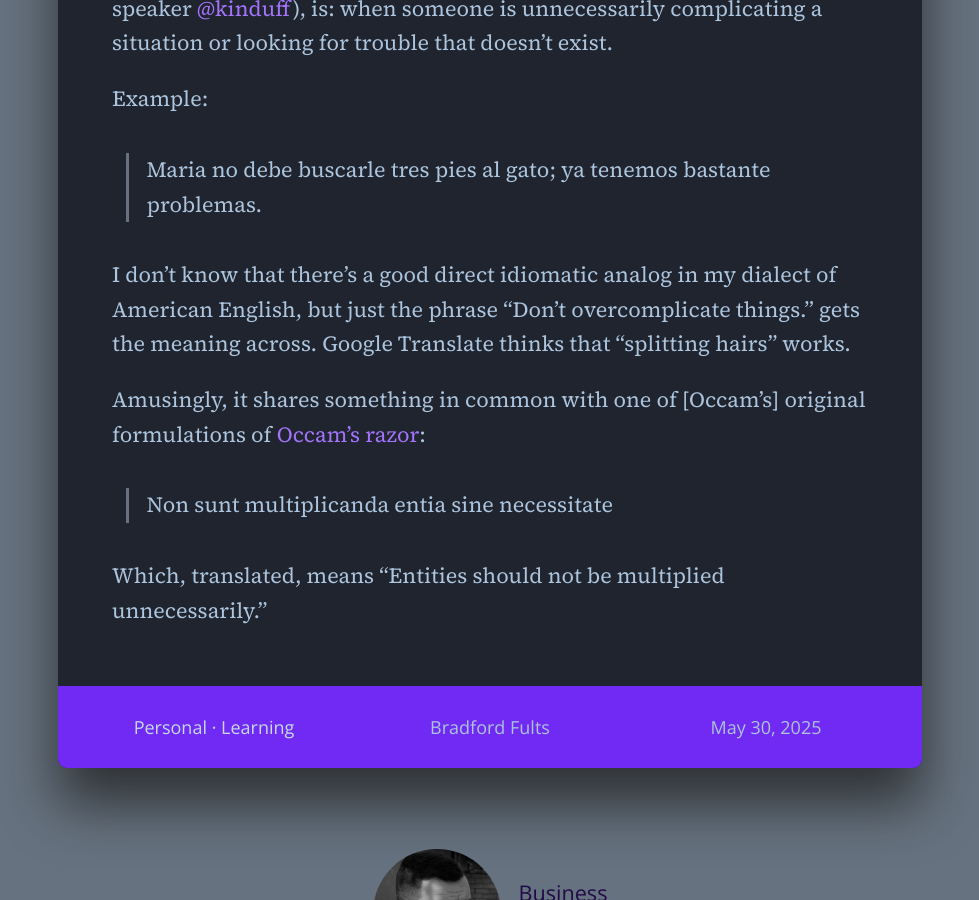
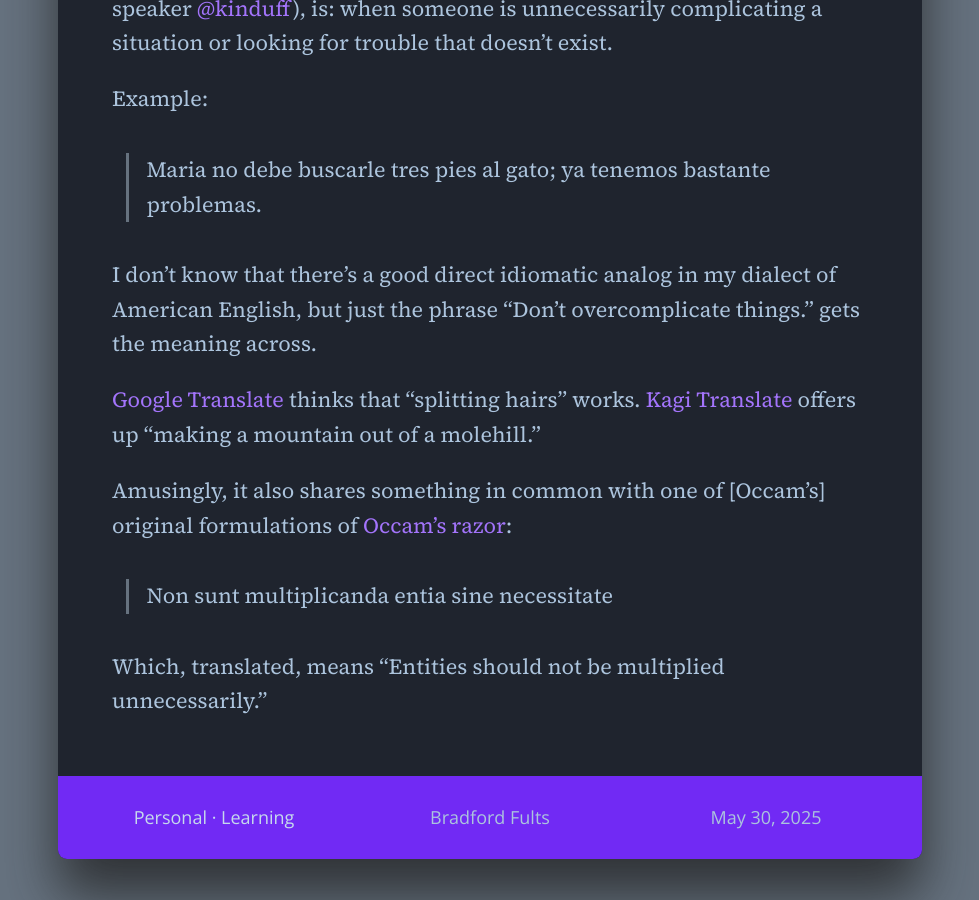
Before and after one commit to h3h/bradfordfults.com, a Jekyll site: the page built from personal/learning/_posts/2025-05-30-buscarle-tres-pies-al-gato.md, in a window 1280 px wide and 900 px high, scrolled down 791 px. Shown: the whole window, without its empty margins (150-1129 px from the left). Built offline with Jekyll 4.4.1, drawn with Linux system fonts in a browser that asks for light colours.

Commit message:
Small revision to tres pies

```diff
--- a/personal/learning/_posts/2025-05-30-buscarle-tres-pies-al-gato.md
+++ b/personal/learning/_posts/2025-05-30-buscarle-tres-pies-al-gato.md
@@ -18,9 +18,12 @@ Example:
 
 I don’t know that there’s a good direct idiomatic analog in my dialect of
 American English, but just the phrase “Don’t overcomplicate things.” gets the
-meaning across. Google Translate thinks that “splitting hairs” works.
+meaning across.
 
-Amusingly, it shares something in common with one of [Occam’s] original
+[Google Translate][GT] thinks that “splitting hairs” works. [Kagi Translate][KT]
+offers up “making a mountain out of a molehill.”
+
+Amusingly, it also shares something in common with one of [Occam’s] original
 formulations of [Occam’s razor][OR]:
 
 > Non sunt multiplicanda entia sine necessitate
@@ -29,3 +32,5 @@ Which, translated, means “Entities should not be multiplied unnecessarily.”
 
 [OR]: https://en.wikipedia.org/wiki/Occam's_razor
 [KI]: https://kinduff.com
+[GT]: https://translate.google.com/
+[KT]: https://translate.kagi.com/
```
